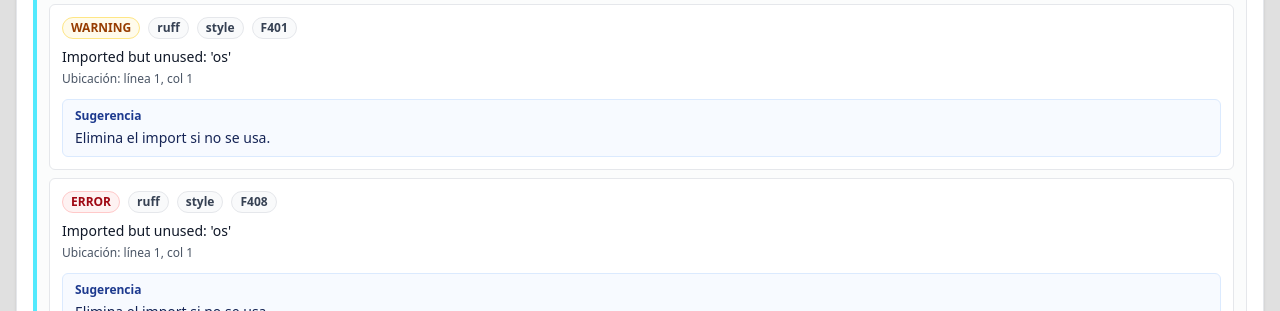
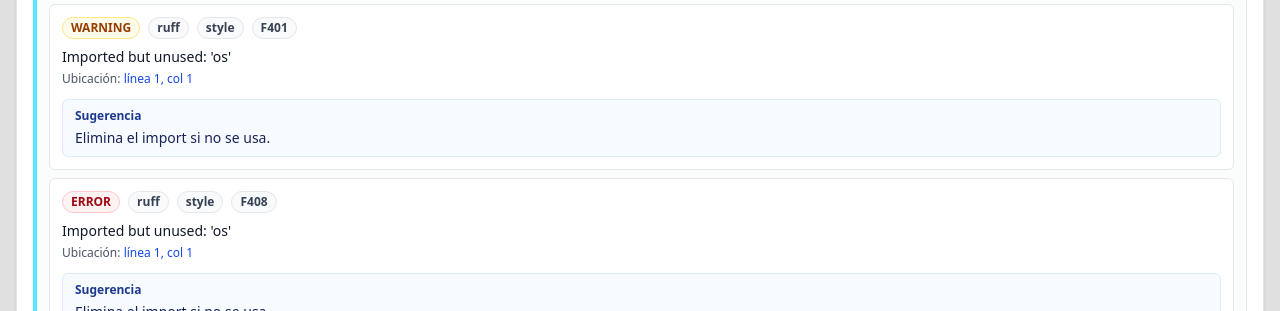
Before and after one commit to Mxttyyyy/uah-tfg-2025, a React app in the folder frontend/: page / in a window 1280 px wide. Both pictures are taken after a click on the button "Ver OK". Shown: the part 1111-1422 px from the top of the page. Built offline with nearby package versions, Linux system fonts and the light colour scheme; the HTML template or start-up script is replaced by a standard one.

Commit message:
Añadir navegación a líneas del textarea desde las issues

```diff
--- a/frontend/src/App.jsx
+++ b/frontend/src/App.jsx
@@ -1,6 +1,6 @@
 import Alert from "./components/Alert";
 import Spinner from "./components/Spinner";
-import { useState } from "react";
+import { useState, useRef } from "react";
 import Header from "./components/Header";
 import CodeInput from "./components/CodeInput";
 import OptionsPanel from "./components/OptionsPanel";
@@ -17,6 +17,67 @@ export default function App() {
 
   // Simulamos lo que devuelve el backend
   const [result, setResult] = useState(null);
+
+const codeSectionRef = useRef(null);
+const textareaRef = useRef(null);
+
+function handleIssueSelect(issue) {
+  const line = Number(issue?.line);
+  if (!Number.isFinite(line) || line <= 0) return;
+
+  // 1) subimos al panel de código
+  if (codeSectionRef.current) {
+    codeSectionRef.current.scrollIntoView({ behavior: "smooth", block: "start" });
+  } else {
+    // fallback por si usas ancla
+    const el = document.getElementById("code_section");
+    if (el) el.scrollIntoView({ behavior: "smooth", block: "start" });
+  }
+
+  // 2) cuando ya hemos subido, marcamos la línea en el textarea
+  setTimeout(() => {
+    const ta = textareaRef.current;
+    if (!ta) return;
+
+    const text = ta.value || "";
+    const start = getLineStartIndex(text, line);
+    const end = getLineEndIndex(text, start);
+
+    ta.focus();
+    ta.setSelectionRange(start, end); // marca línea completa
+
+    // hacer scroll interno del textarea para que se vea esa línea
+    const lineHeight = getTextareaLineHeight(ta);
+    ta.scrollTop = Math.max(0, (line - 1) * lineHeight - 3 * lineHeight);
+  }, 250);
+}
+
+function getLineStartIndex(text, lineNumber) {
+  let idx = 0;
+  let currentLine = 1;
+
+  while (currentLine < lineNumber && idx < text.length) {
+    const nl = text.indexOf("\n", idx);
+    if (nl === -1) return text.length;
+    idx = nl + 1;
+    currentLine += 1;
+  }
+  return idx;
+}
+
+function getLineEndIndex(text, lineStartIndex) {
+  const nl = text.indexOf("\n", lineStartIndex);
+  return nl === -1 ? text.length : nl;
+}
+
+function getTextareaLineHeight(textareaEl) {
+  const cs = window.getComputedStyle(textareaEl);
+  const lh = parseFloat(cs.lineHeight);
+  if (Number.isFinite(lh)) return lh;
+
+  const fs = parseFloat(cs.fontSize);
+  return Number.isFinite(fs) ? fs * 1.4 : 20;
+}
 
   function fakeOk() {
     setResult({
@@ -269,6 +330,8 @@ export default function App() {
           <CodeInput
             value={code}
             onChange={setCode}
+            sectionRef={codeSectionRef}
+            textareaRef={textareaRef}
             onAnalyze={onAnalyzeFake}
             onClear={handleClear}
             isLoading={isLoading}
@@ -306,7 +369,7 @@ export default function App() {
 
         {/* Resultados */}
         <div className="mt-6">
-          <ResultsPanel result={result} autoScroll />
+          <ResultsPanel result={result} onIssueSelect={handleIssueSelect} autoScroll />
         </div>
       </main>
       <ScrollToTopButton anchorId="top" showAfterPx={550} />
--- a/frontend/src/components/CodeInput.jsx
+++ b/frontend/src/components/CodeInput.jsx
@@ -17,13 +17,15 @@ export default function CodeInput({
   onAnalyze,
   onClear,
   onExample,
+  textareaRef,
+  sectionRef,
 }) {
   // Número de líneas del código
   const lines = countLines(value);
 
   return (
 
-    <section className="rounded-xl border border-gray-200 bg-white p-4 shadow-sm sm:p-6 w-150 hover:shadow-md hover:-translate-y-[2px] transition">
+    <section id="code_section" ref={sectionRef} className="rounded-xl border border-gray-200 bg-white p-4 shadow-sm sm:p-6 w-150 hover:shadow-md hover:-translate-y-[2px] transition">
 
       {/* Título del área y contador de líneas */}
       <div className="mb-3 flex items-center justify-between gap-3">
@@ -38,8 +40,10 @@ export default function CodeInput({
       <textarea
         id="code"
         name="code"
+        ref={textareaRef}
         value={value}
         onChange={(e) => onChange(e.target.value)}
+        wrap="off"
         placeholder={placeholder}
         disabled={disabled}
         spellCheck={false}
--- a/frontend/src/components/results/IssueList.jsx
+++ b/frontend/src/components/results/IssueList.jsx
@@ -17,7 +17,7 @@ export default function IssueList({
   subtitle,
   items: rawIssues,
   emptyText = "Sin incidencias.",
-  onIssueSelect, // opcional para futuro: saltar a línea en textarea
+  onIssueSelect,
   prioritySeverity = null,
   leftBorderClass = "border-l-blue-500",
 }) {
@@ -109,25 +109,16 @@ function IssueCard({ issue: raw_issue, onSelect }) {
 
           {location ? (
             <p className="mt-1 text-xs text-gray-600">
-              Ubicación: <span className="font-medium">{location}</span>
+              Ubicación:{" "}
+              <span
+                onClick={() => onSelect(issue)}
+                className="font-medium cursor-pointer text-blue-700 hover:text-blue-800 hover:underline"
+              >
+                {location}
+              </span>
             </p>
           ) : null}
         </div>
-
-        {typeof onSelect === "function" ? (
-          <div className="shrink-0">
-            <button
-              type="button"
-              onClick={() => onSelect(issue)}
-              className={`
-                rounded-md border border-gray-300 bg-white px-3 py-1.5
-                text-xs font-semibold text-gray-800 hover:bg-gray-50
-              `}
-            >
-              Ir a línea
-            </button>
-          </div>
-        ) : null}
       </div>
 
       {suggestion ? (
```
